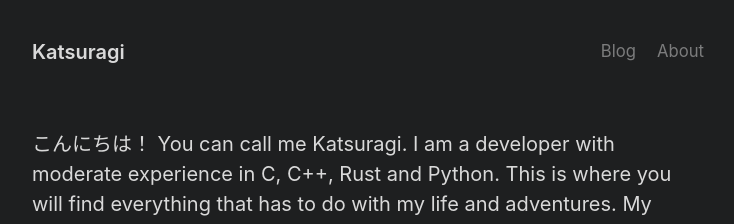
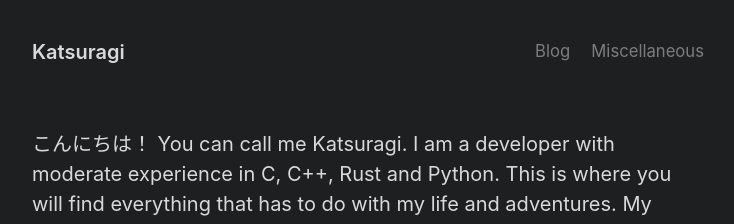
Before and after one commit to katsuragi99/katsuragi99.github.io, a Jekyll site: the page built from index.html, in a window 1280 px wide. Shown: the top 224 px of the page, without its empty margins (272-1006 px from the left). Built offline with Jekyll 4.4.1, drawn with Linux system fonts in a browser that asks for light colours; the list of posts is cut into pages by our own code.

Commit message:
Modified README.md

```diff
--- a/_config.yml
+++ b/_config.yml
@@ -43,5 +43,5 @@
   - title: Blog
     url: /archive
 
-  - title: About
+  - title: Miscellaneous
     url: /about
```
Also changed, not shown: README.md.
